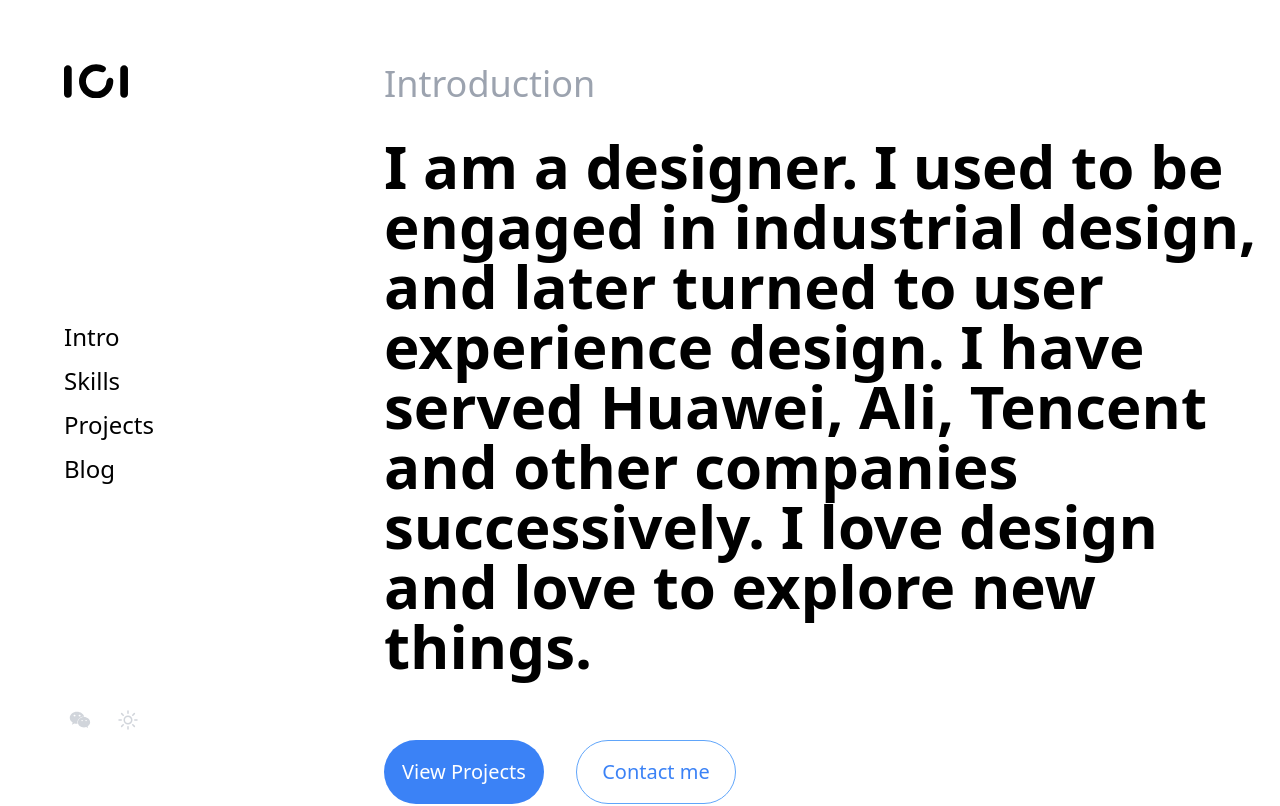
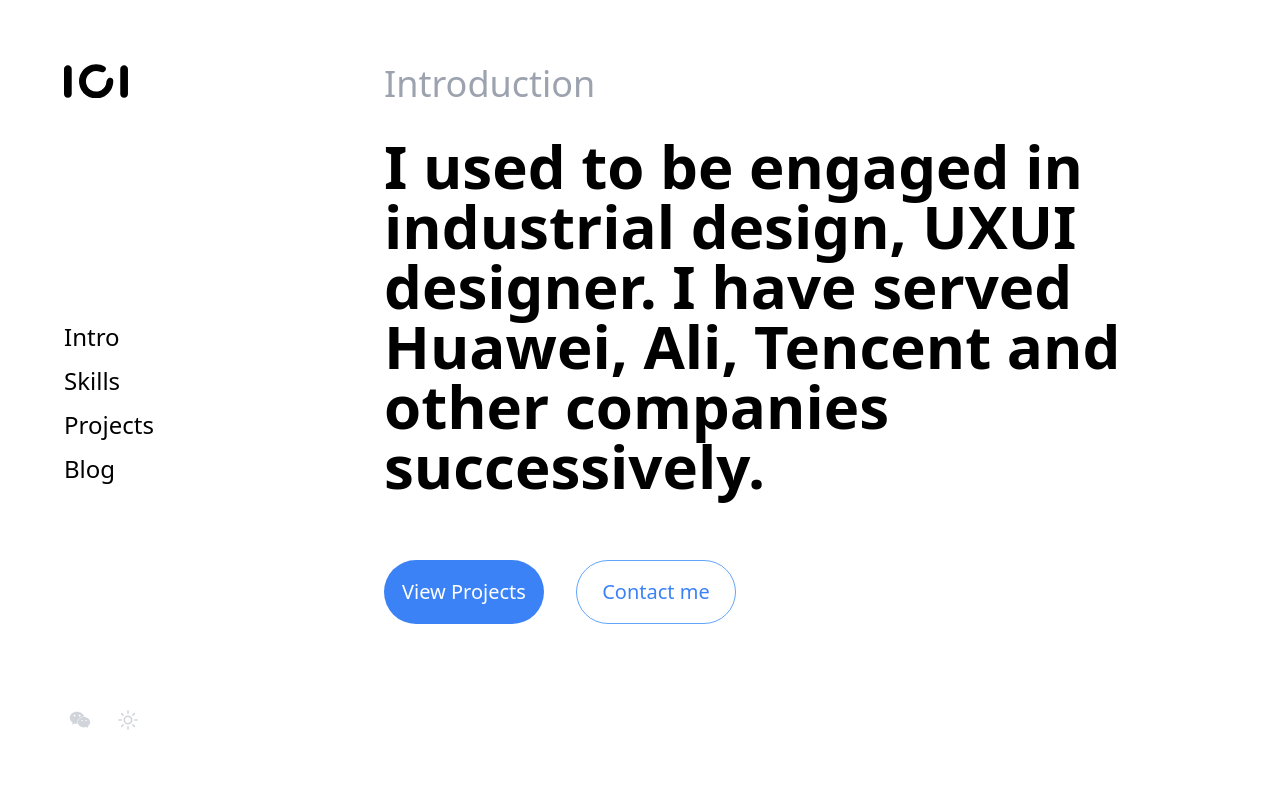
Before and after one commit to leoleelxh/nuxt3-wp-tailwindcss-blog, a Nuxt app: page / in a window 1280 px wide. Shown: the top 806 px of the page. Built offline with nearby package versions, Linux system fonts and the light colour scheme; no server answers.

Commit message:
modify index wording

```diff
--- a/pages/index.vue
+++ b/pages/index.vue
@@ -8,8 +8,8 @@
                 Introduction
             </h1>
             <h1 data-aos="fade-up" class=" pt-8 text-4xl  lg:text-6xl leading-tight  font-bold dark:text-gray-200 ">
-                I am a designer. I used to be engaged in industrial design, and later turned to user experience design. I have served
-                Huawei, Ali, Tencent and other companies successively. I love design and love to explore new things.
+                I used to be engaged in industrial design, UXUI designer. I have served
+                Huawei, Ali, Tencent and other companies successively.
             </h1>
 
             <div data-aos="fade-up" class="btns w-full h-auto pt-16  flex flex-col md:flex-row">
```
